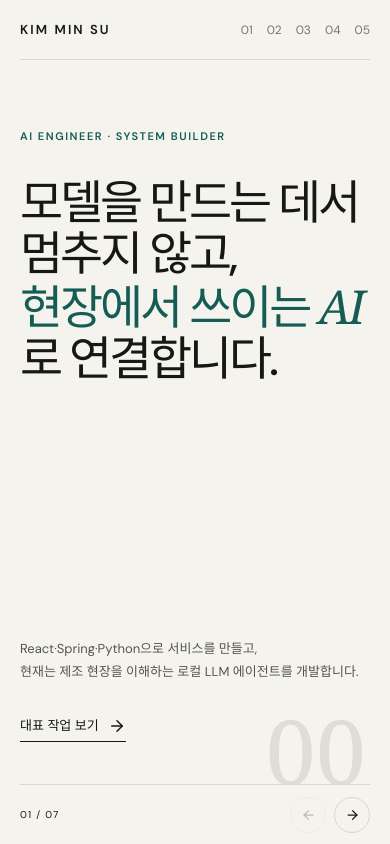
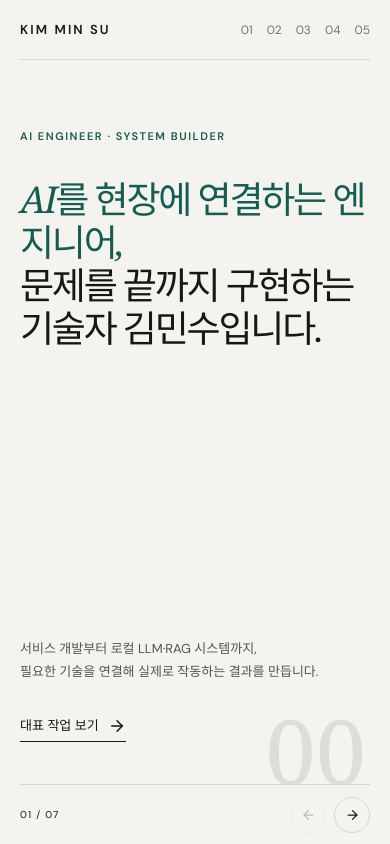
Before and after one commit to MadSadly/KimMinSu.github.io, a React (Vite) app: page / in a window 390 px wide. Built offline with nearby package versions, Linux system fonts and the light colour scheme.

Commit message:
Rewrite portfolio introduction

```diff
--- a/src/App.tsx
+++ b/src/App.tsx
@@ -138,9 +138,9 @@ export default function App() {
         {page === 0 && (
           <article className="intro-page page-enter">
             <p className="eyebrow">AI ENGINEER · SYSTEM BUILDER</p>
-            <h1>모델을 만드는 데서 멈추지 않고,<br /><em>현장에서 쓰이는 AI</em>로 연결합니다.</h1>
+            <h1><em>AI를 현장에 연결하는 엔지니어,</em><br />문제를 끝까지 구현하는 기술자 김민수입니다.</h1>
             <div className="intro-bottom">
-              <p>React·Spring·Python으로 서비스를 만들고,<br />현재는 제조 현장을 이해하는 로컬 LLM 에이전트를 개발합니다.</p>
+              <p>서비스 개발부터 로컬 LLM·RAG 시스템까지,<br />필요한 기술을 연결해 실제로 작동하는 결과를 만듭니다.</p>
               <button className="text-link" onClick={() => move(1)}>대표 작업 보기 <ArrowRight size={18} /></button>
             </div>
             <span className="hero-index">00</span>
--- a/src/index.css
+++ b/src/index.css
@@ -25,7 +25,7 @@ button:focus-visible,a:focus-visible { outline:2px solid var(--accent); outline-
 @keyframes page-in { from { opacity:0; transform:translateY(14px); } }
 .eyebrow { margin:0; color:var(--accent); font-size:11px; font-weight:700; letter-spacing:.14em; }
 .intro-page { position:relative; display:flex; flex-direction:column; justify-content:center; padding:4vh 4vw; }
-.intro-page h1 { max-width:1050px; margin:3vh 0 5vh; font-size:clamp(46px,6.1vw,94px); font-weight:500; line-height:1.1; letter-spacing:-.065em; }
+.intro-page h1 { max-width:1120px; margin:3vh 0 5vh; font-size:clamp(42px,4.4vw,72px); font-weight:500; line-height:1.15; letter-spacing:-.06em; }
 em { color:var(--accent); font-family:Georgia,"Times New Roman",serif; font-weight:400; }
 .intro-bottom { display:flex; align-items:flex-end; justify-content:space-between; width:min(780px,76%); margin-left:20%; }
 .intro-bottom p,.project-description { color:#55554f; font-size:clamp(13px,1vw,16px); line-height:1.8; word-break:keep-all; }
@@ -90,7 +90,7 @@ em { color:var(--accent); font-family:Georgia,"Times New Roman",serif; font-weig
   .site-header nav button:first-child,.site-header nav button:last-child,.header-link { display:none; }
   .stage>article { min-height:calc(100dvh - 120px); height:auto; }
   .intro-page { padding:8vh 0 5vh; }
-  .intro-page h1 { margin-top:4vh; font-size:clamp(42px,12vw,65px); }
+  .intro-page h1 { margin-top:4vh; font-size:clamp(37px,9.5vw,54px); }
   .intro-bottom { display:block; width:100%; margin:auto 0 0; }
   .intro-bottom .text-link { margin-top:25px; }
   .project-page { grid-template-columns:1fr; gap:30px; align-content:center; padding:45px 0; }
```
